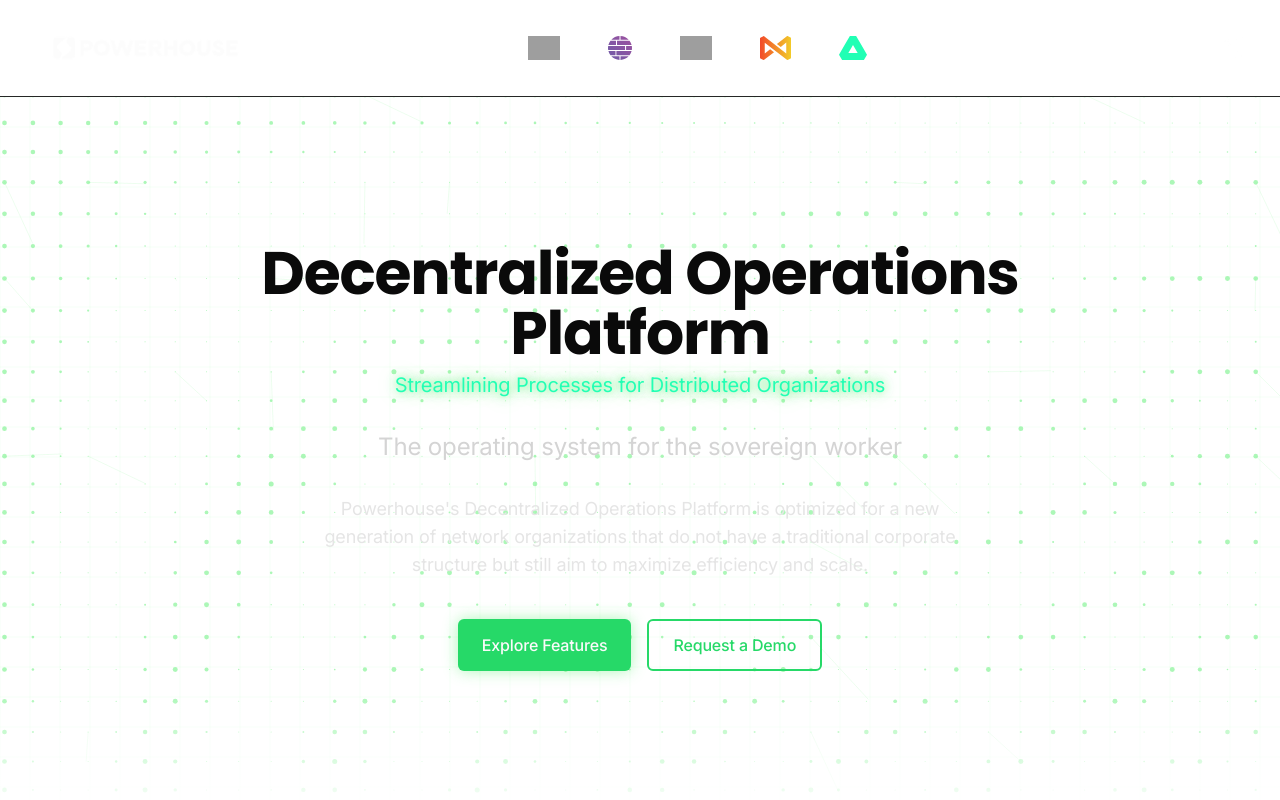
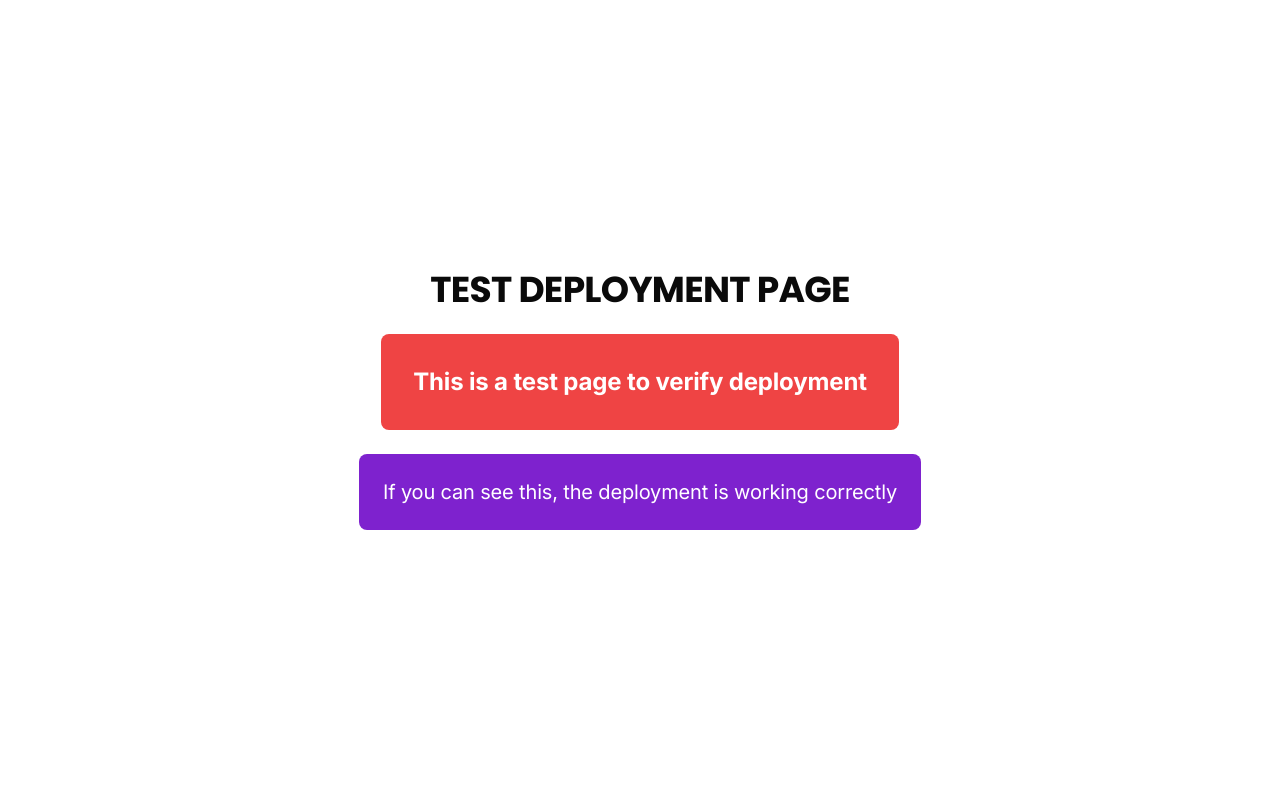
Before and after one commit to 0xkilgore/decentralized-operations-platform, a Next.js app: page / in a window 1280 px wide. Shown: the top 800 px of the page. Built offline with nearby package versions, Linux system fonts and the light colour scheme; grey boxes are pictures that could not be loaded.

Commit message:
Replace index page with test page to verify deployment

```diff
--- a/src/app/page.tsx
+++ b/src/app/page.tsx
@@ -1,25 +1,13 @@
-import { Header } from "../components/header"
-import { Hero } from "../components/hero"
-import { Features } from "../components/features"
-import { Benefits } from "../components/benefits"
-import { Audience } from "../components/audience"
-import { CaseStudy } from "../components/case-study"
-import { Ecosystem } from "../components/ecosystem"
-import { Contact } from "../components/contact"
-import { Footer } from "../components/footer"
-
-export default function Home() {
+export default function HomePage() {
   return (
-    <main className="flex min-h-screen flex-col">
-      <Header />
-      <Hero />
-      <Features />
-      <Benefits />
-      <Audience />
-      <CaseStudy />
-      <Ecosystem />
-      <Contact />
-      <Footer />
-    </main>
-  )
+    <div className="flex flex-col items-center justify-center min-h-screen p-10">
+      <h1 className="text-4xl font-bold mb-6">TEST DEPLOYMENT PAGE</h1>
+      <div className="p-8 bg-red-500 text-white text-2xl font-bold rounded-lg mb-6">
+        This is a test page to verify deployment
+      </div>
+      <div className="p-6 bg-purple-700 text-white text-xl rounded-lg">
+        If you can see this, the deployment is working correctly
+      </div>
+    </div>
+  );
 }
```
